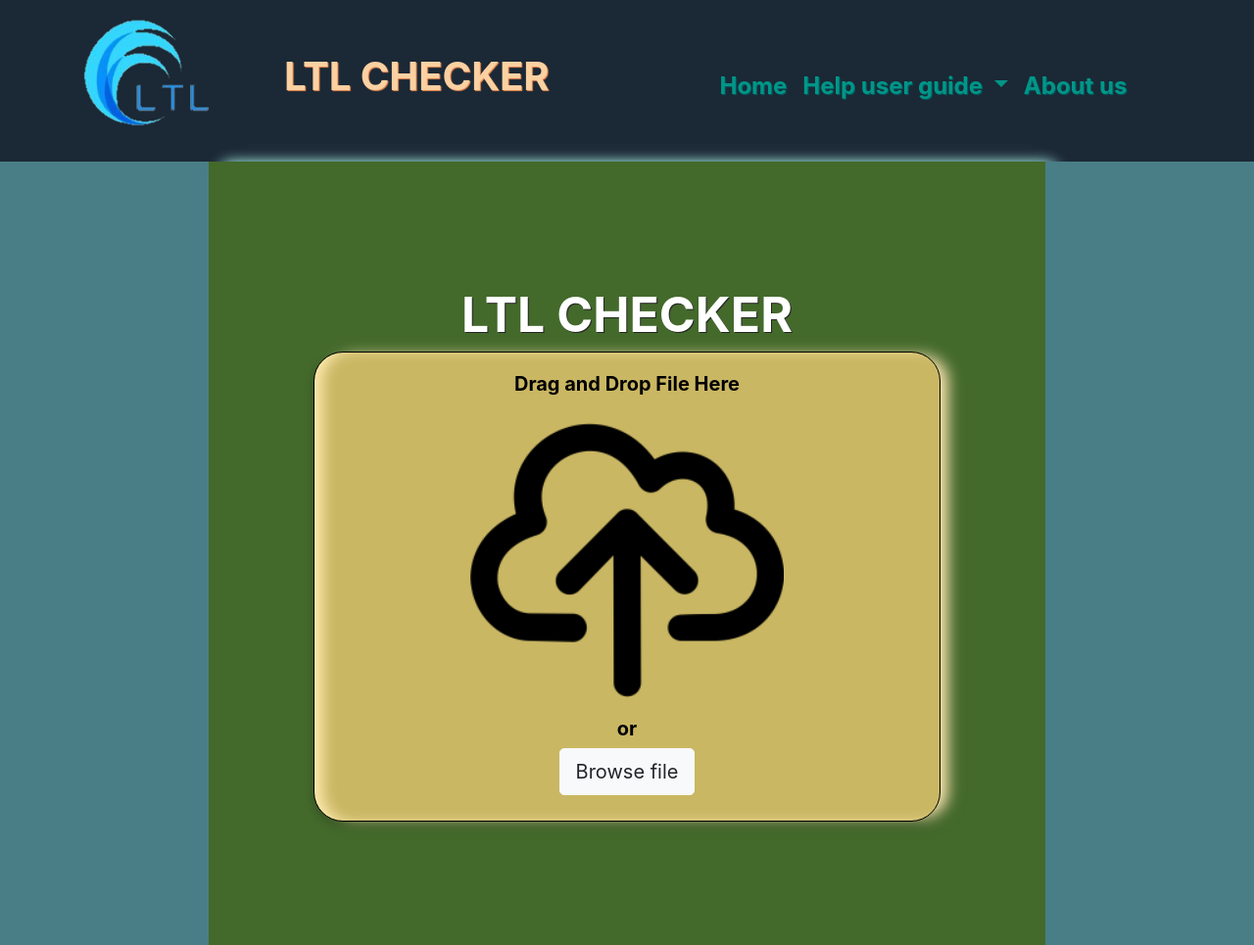
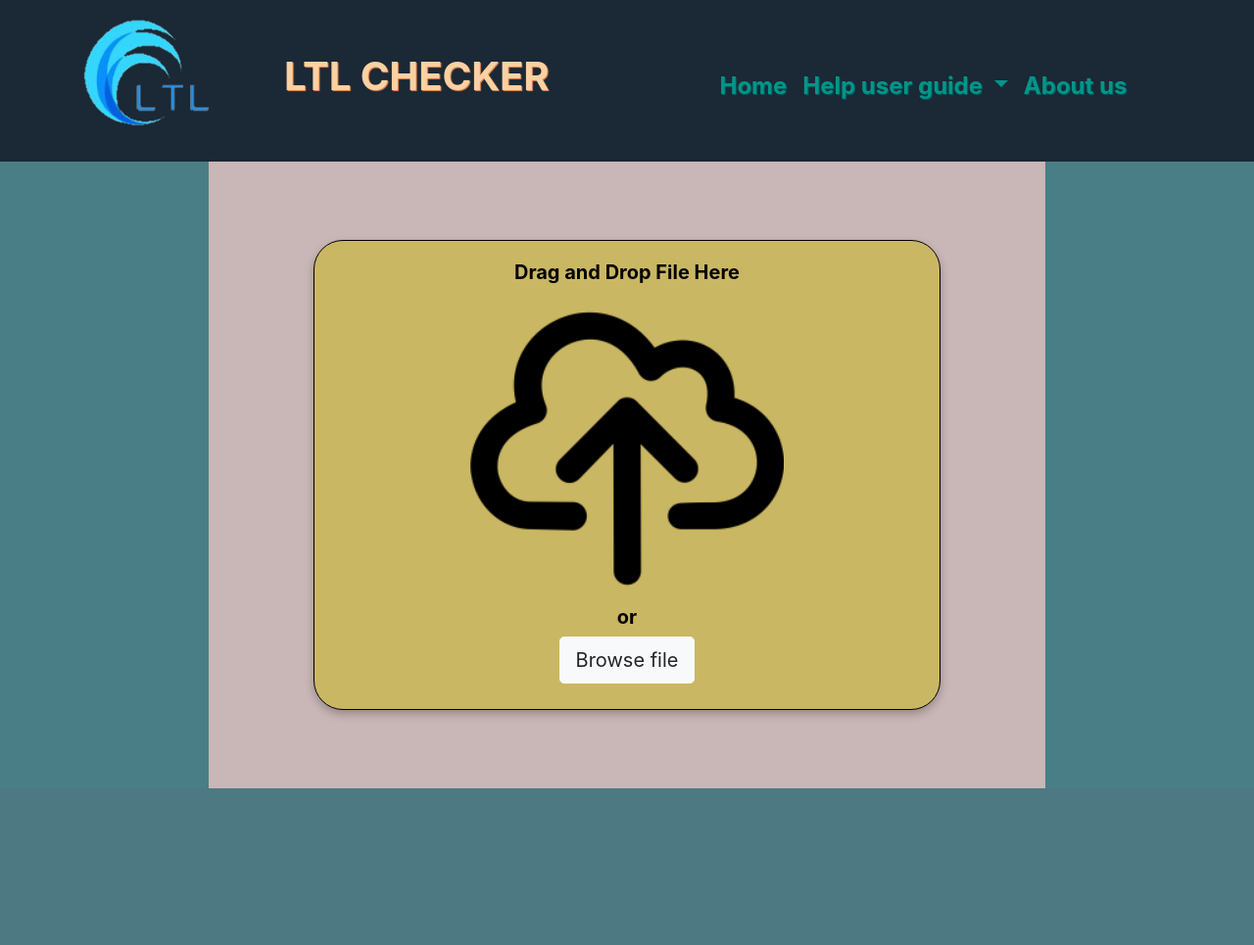
Before and after one commit to danielhenel/Customizable-interface-LTL-checking, a Flask app: page / in a window 1280 px wide. Shown: the whole page at 98% size. After the commit the page ends 805 px from the top, so only its background shows below. Run offline with Flask 2, Linux system fonts and the light colour scheme; some libraries are stand-ins or nearby versions.

Commit message:
update styles

```diff
--- a/ltl_checker/static/css/main-styles.css
+++ b/ltl_checker/static/css/main-styles.css
@@ -1,5 +1,6 @@
 body, html {
     height: 100%;
+    background-color: #1b2835
 }
 
 #leftCol, #rightCol{
@@ -9,8 +10,8 @@ body, html {
 }
 
 #central-col{
-    background-color: #43692b;
-    box-shadow: 12px 0 15px -4px #b3fff1, 12px 0 15px -4px #b3fff1;
+    background-color: #c9b6b6;
+    /* box-shadow: 12px 0 15px -4px #b3fff1, 12px 0 15px -4px #b3fff1; */
 }
 
 #nextButtonImg, #previousButtonImg{
@@ -19,6 +20,10 @@ body, html {
     width: 90%;
     max-height: 15em;
   }
+
+.container-fluid{
+  height: 80%;
+}
 
 #nextButton, #previousButton{
     display: block;
--- a/ltl_checker/static/css/upload.css
+++ b/ltl_checker/static/css/upload.css
@@ -2,7 +2,7 @@
   width: 40rem;
   height: 30rem;
   background-color: #cab763;
-  box-shadow: 12px 0 15px -4px #ffecb3, 12px 0 15px -4px #ffecb3 inset;
+  /* box-shadow: 12px 0 15px -4px #ffecb3, 12px 0 15px -4px #ffecb3 inset; */
   border: 1px solid #000000;
   filter: drop-shadow(0px 4px 4px rgba(0, 0, 0, 0.25));
   border-radius: 30px;
--- a/ltl_checker/templates/columns-selection.html
+++ b/ltl_checker/templates/columns-selection.html
@@ -59,14 +59,14 @@
 
     </header>
 
-    <div class="container-fluid h-100">
+    <div class="container-fluid">
         <div class="row h-100">
             <div class="col-sm-2" id="leftCol">
               <button id="previousButton">
                 <img src="{{url_for('static', filename='images/previous.png')}}" id="previousButtonImg">
               </button>
             </div>
-            <div class="col-sm-8 d-flex justify-content-center vh-100 align-items-center" id="central-col">
+            <div class="col-sm-8 d-flex justify-content-center align-items-center" id="central-col">
               <div class="container-fluid">
                 <div>
                   <div id="description">
@@ -77,7 +77,6 @@
                       <li><p>You also have the option to rename the columns.</p></li>
                     </ul>
                   </div>
-
                   <div class="table-responsive">
                     <div>
                       <!--table-->
--- a/ltl_checker/templates/upload.html
+++ b/ltl_checker/templates/upload.html
@@ -62,15 +62,11 @@
 
     </header>
 
-    <div class="container-fluid h-100">
+    <div class="container-fluid">
         <div class="row h-100">
             <div class="col-sm-2" id="leftCol"></div>
-            <div class="col-sm-8 d-flex justify-content-center vh-100 align-items-center" id="central-col">
+            <div class="col-sm-8 d-flex justify-content-center align-items-center" id="central-col">
               <div>
-                <div id="title">
-                  <h1>LTL CHECKER</h1>
-                </div>
-
                 <!-- Upload Card -->
                 <div class="card" id="uploadArea">
                       <div class="card-body">
@@ -84,7 +80,7 @@
 
 
                                   <!-- Upload Button -->
-                                  <div class="text-center">
+                                  <div class="text-center" id="buttons">
                                     <label id="browseFileButton" for="fileField" class="btn btn-light btn-lg ">Browse file</label>
                                     <input  type="file" id="fileField" name="file" accept=".csv, .xes" multiple="false" style="display:none"  >  <br>
                                     <!-- Reload Button -->
```
Also changed, not shown: ltl_checker/static/css/columns-selection.css (+10 -0 lines), ltl_checker/static/js/columns-selection.js (+9 -0 lines).
